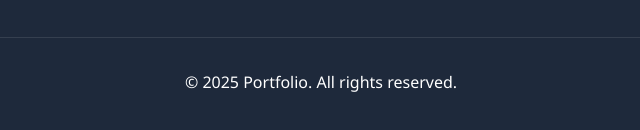
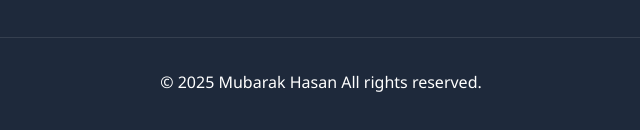
Before and after one commit to mdmubarakhasan405-bit/mubarakhasan, a plain HTML site: page index.html in a window 1280 px wide. Shown: the part 2920-3050 px from the top of the page, 319-959 px from the left. Drawn offline with Linux system fonts and the light colour scheme; no server answers.

Commit message:
Update index.html

```diff
--- a/index.html
+++ b/index.html
@@ -596,7 +596,7 @@
             </div>
         </div>
         <div class="copyright">
-            <p>&copy; <span id="current-year"></span> Portfolio. All rights reserved.</p>
+            <p>&copy; <span id="current-year"></span> Mubarak Hasan All rights reserved.</p>
         </div>
     </footer>
 
```
